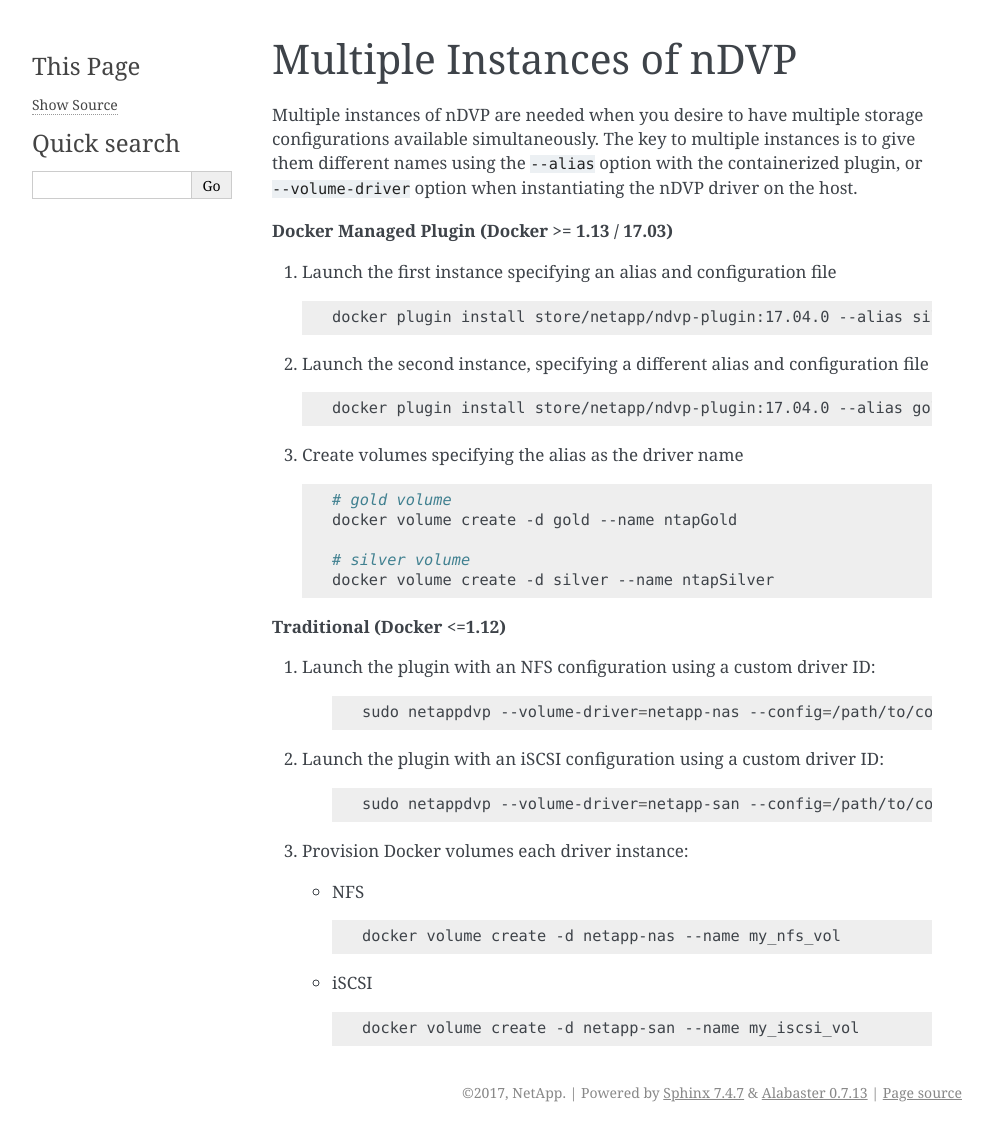
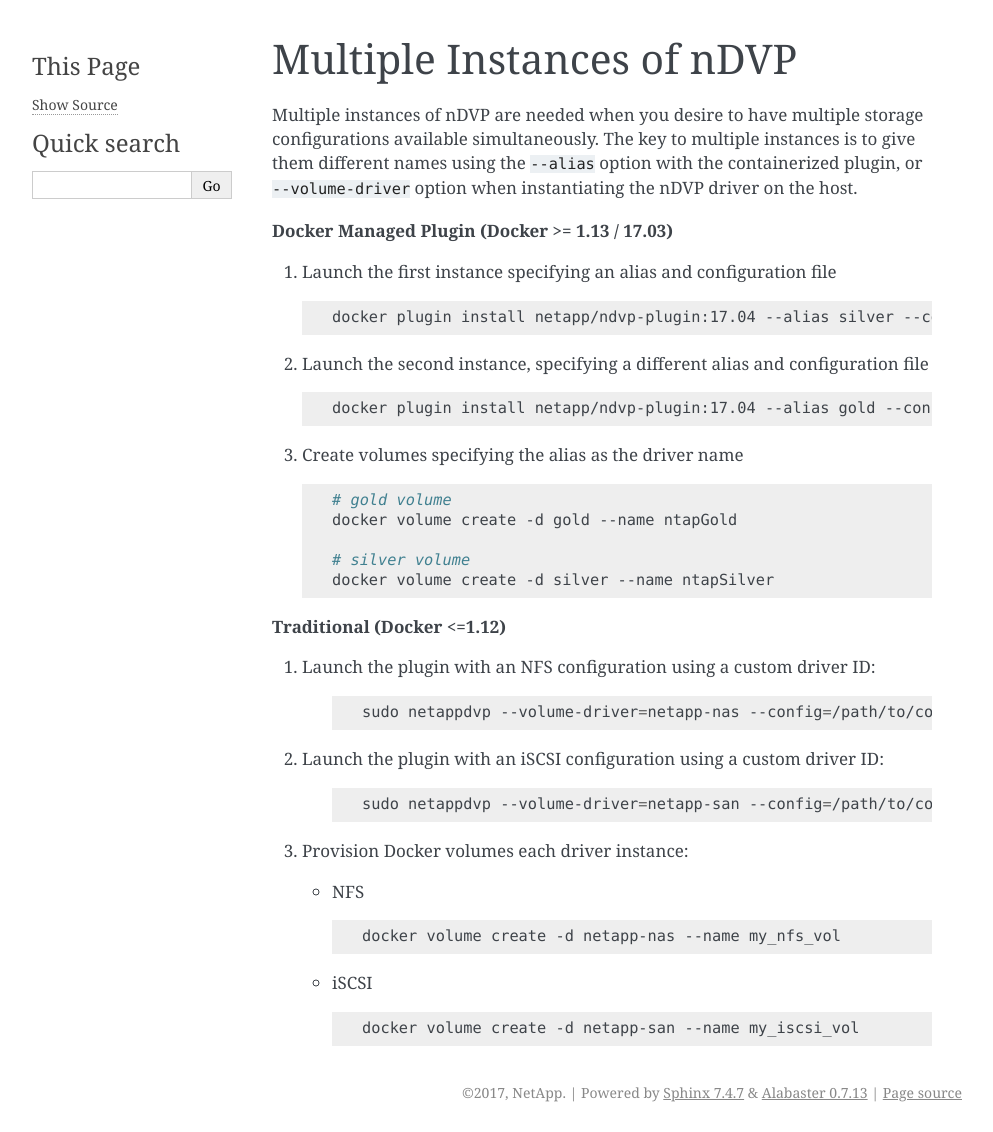
Before and after one commit to NetApp/netappdvp, a Sphinx documentation site: the page built from docs/install/multi_instance.rst, in a window 1280 px wide. Shown: the whole page, without its empty margins (148-1141 px from the left). Built offline with Sphinx 7.4.7, drawn with Linux system fonts in a browser that asks for light colours.

Commit message:
Move to Hub as the default plugin install due to Store lag

```diff
--- a/docs/install/host_config.rst
+++ b/docs/install/host_config.rst
@@ -280,7 +280,7 @@
 
    .. code-block:: bash
 
-     docker plugin install store/netapp/ndvp-plugin:17.04.0 --alias netapp --grant-all-permissions
+     docker plugin install netapp/ndvp-plugin:17.04 --alias netapp --grant-all-permissions
 
 #. Begin using nDVP to consume storage from the configured system.
 
--- a/docs/install/multi_instance.rst
+++ b/docs/install/multi_instance.rst
@@ -9,13 +9,13 @@
 
    .. code-block:: bash
 
-      docker plugin install store/netapp/ndvp-plugin:17.04.0 --alias silver --config silver.json --grant-all-permissions
+      docker plugin install netapp/ndvp-plugin:17.04 --alias silver --config silver.json --grant-all-permissions
 
 #. Launch the second instance, specifying a different alias and configuration file
 
    .. code-block:: bash
 
-      docker plugin install store/netapp/ndvp-plugin:17.04.0 --alias gold --config gold.json --grant-all-permissions
+      docker plugin install netapp/ndvp-plugin:17.04 --alias gold --config gold.json --grant-all-permissions
 
 #. Create volumes specifying the alias as the driver name
 
--- a/docs/quick_start.rst
+++ b/docs/quick_start.rst
@@ -56,7 +56,7 @@
 
    .. code-block:: bash
 
-     docker plugin install store/netapp/ndvp-plugin:17.04.0 --alias netapp --grant-all-permissions
+     docker plugin install netapp/ndvp-plugin:17.04 --alias netapp --grant-all-permissions
 
 #. Begin using nDVP to consume storage from the configured system.
 
```
